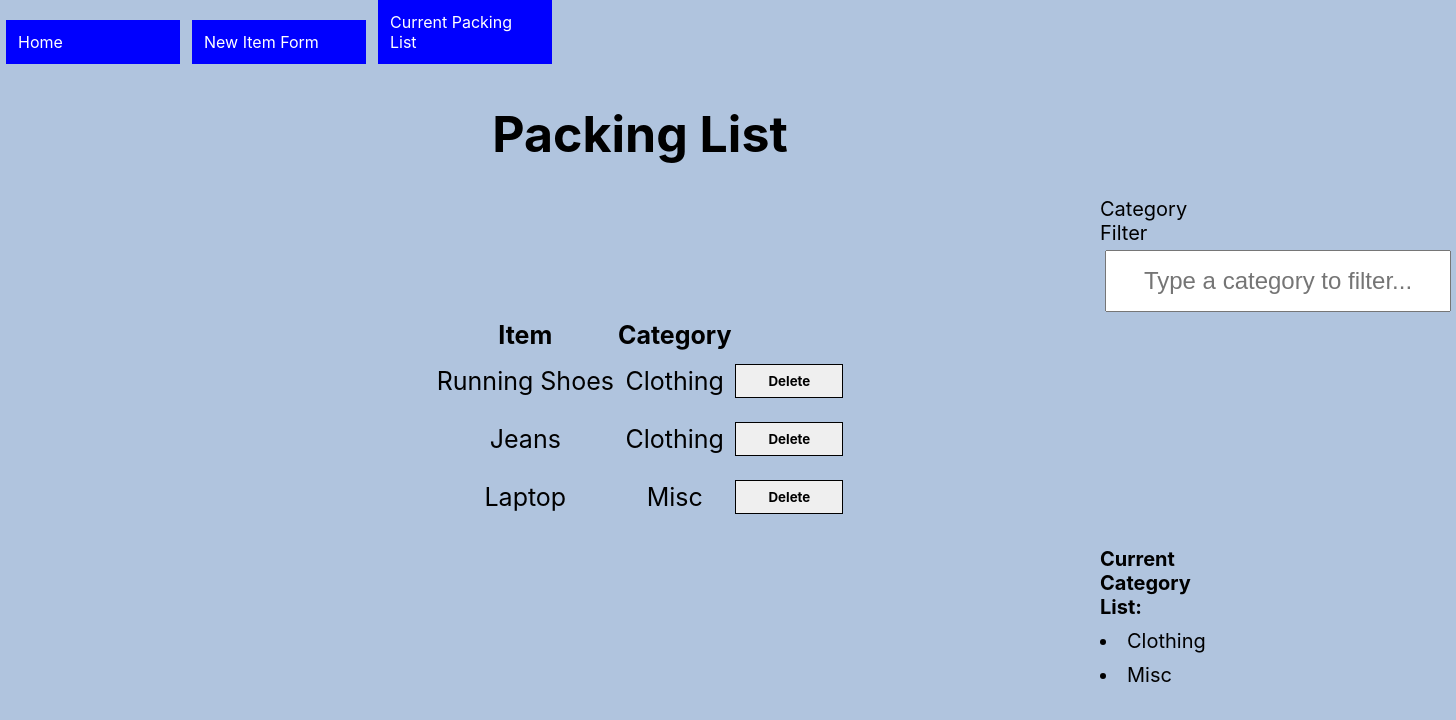
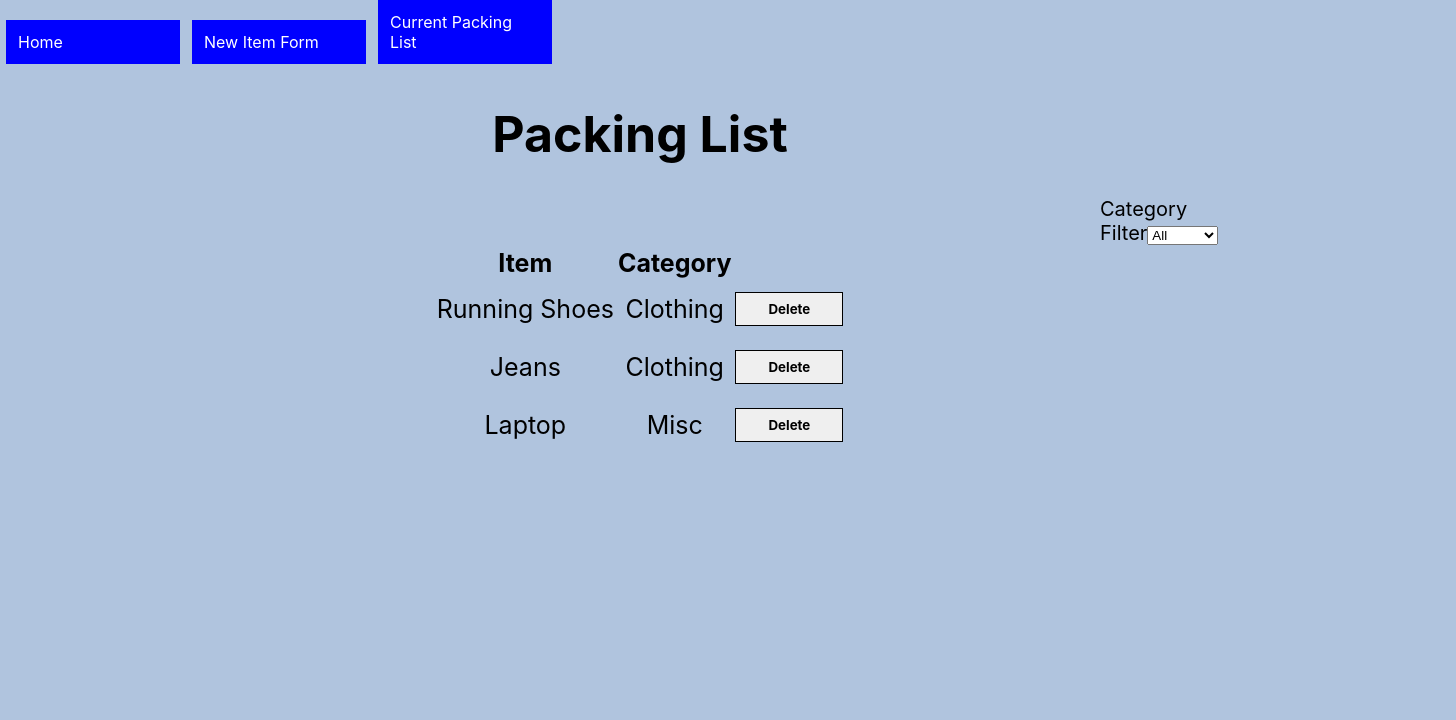
Before and after one commit to turitzinv/phase-2-final-project, a React (Create React App) app: page /currentpackinglist in a window 1280 px wide. Shown: the top 720 px of the page, 1456 px wide, since content can reach past the window. Built offline with nearby package versions, Linux system fonts and the light colour scheme; data requests are answered from the project's data file.

Commit message:
Removed filtered search bar and unique category table. Added dropdown category filter.

```diff
--- a/src/App.js
+++ b/src/App.js
@@ -9,7 +9,34 @@ import CurrentPackingList from "./components/CurrentPackingList";
 
 function App() {
   const [allItems, setItems] = useState([]);
-  const [search, setSearch] = useState("")
+  // const [search, setSearch] = useState("")
+  const [selectedCategory, setSelectedCategory] = useState("All")
+
+function handleSelectCategory(event) {
+  setSelectedCategory(event.target.value)
+}
+
+const categoryList = allItems.map((item) => {
+  return item.category;
+});
+
+let uniqueCategoryList = ["All"];
+  categoryList.forEach((category) => {
+    if (!uniqueCategoryList.includes(category)) {
+      uniqueCategoryList.push(category);
+    }
+  });
+  console.log(uniqueCategoryList, "This is uniqueCategoryList")
+
+  const displayCategoryList = uniqueCategoryList.map((category, index) => {
+    if (category === "All") {
+      return <option key={index}>{category}</option>
+    } else if (category !== "All") {
+      return <option key={index}>{category}</option>
+    }
+  })
+
+  console.log(displayCategoryList, "This is displayCategoryList")
 
   useEffect(() => {
     fetch("http://localhost:3001/list")
@@ -26,16 +53,23 @@ function App() {
     setItems(updatedItems)
   }
 
-  function handleSearchFilter(searchedCategory) {
-    setSearch(searchedCategory);
-  }
+  // function handleSearchFilter(searchedCategory) {
+  //   setSearch(searchedCategory);
+  // }
 
   function filteredCategory() {
-    if (search.length > 0) {
-      return allItems.filter((item) => item.category.includes(search))
+    if (selectedCategory ==="All"){
+      return allItems
     } else {
-      return allItems
+      return allItems.filter((item) =>
+        item.category === selectedCategory
+      )
     }
+    // if (search.length > 0) {
+    //   return allItems.filter((item) => item.category.includes(search))
+    // } else {
+    //   return allItems
+    // }
   }
 
   return (
@@ -53,8 +87,11 @@ function App() {
         <CurrentPackingList
         allItems={filteredCategory()}
         handleDeleteItem={handleDeleteItem}
-        handleSearchFilter={handleSearchFilter}
-        search={search}
+        handleSelectCategory={handleSelectCategory}
+        selectedCategory={selectedCategory}
+        displayCategoryList={displayCategoryList}
+        // handleSearchFilter={handleSearchFilter}
+        // search={search}
         />
       </Route>
       <Route path="/*" >
--- a/src/components/CategorySearch.js
+++ b/src/components/CategorySearch.js
@@ -1,17 +1,37 @@
 import React from 'react'
 
-function CategorySearch({onSearchFilter, search}) {
+function CategorySearch({ onSelectCategory, selectedCategory, displayCategoryList }) {
+
+
+// const uniqueCategoryList = categoryList.map((category, index) => {
+//   if (category !== "All") {
+//     return <option key={index}>{category}</option>
+//   }
+// })
+
   return (
+
     <div className="searchbar">
-      <label>Category Filter</label>
-      <input
-        type="text"
-        id="search"
-        placeholder="Type a category to filter..."
-        onChange={(e) => onSearchFilter(e.target.value)}
-        value = {search}
-      />
+      <label>
+        Category Filter
+        <select name="category"
+        value={selectedCategory}
+        onChange={onSelectCategory}
+        >
+         {displayCategoryList}
+        </select>
+      </label>
     </div>
+//     <div className="searchbar">
+//       <label>Category Filter</label>
+//       <input
+//         type="text"
+//         id="search"
+//         placeholder="Type a category to filter..."
+//         onChange={(e) => onSearchFilter(e.target.value)}
+//         value = {search}
+//       />
+//     </div>
   )
 }
 
--- a/src/components/CurrentPackingList.js
+++ b/src/components/CurrentPackingList.js
@@ -2,7 +2,7 @@ import React from "react";
 import ItemCard from "./ItemCard";
 import CategorySearch from "./CategorySearch";
 
-function CurrentPackingList({ allItems, handleDeleteItem, handleSearchFilter, search }) {
+function CurrentPackingList({ allItems, handleDeleteItem, handleSelectCategory, selectedCategory, displayCategoryList }) {
   const entirePackingList = allItems.map((item) => (
     <ItemCard
       key={item.id}
@@ -13,25 +13,25 @@ function CurrentPackingList({ allItems, handleDeleteItem, handleSearchFilter, se
     />
   ));
 
-  const categoryList = allItems.map((item) => {
-    return item.category;
-  });
+  // const categoryList = allItems.map((item) => {
+  //   return item.category;
+  // });
 
-  let uniqueCategoryList = [];
-  categoryList.forEach((category) => {
-    if (!uniqueCategoryList.includes(category)) {
-      uniqueCategoryList.push(category);
-    }
-  });
+  // let uniqueCategoryList = [];
+  // categoryList.forEach((category) => {
+  //   if (!uniqueCategoryList.includes(category)) {
+  //     uniqueCategoryList.push(category);
+  //   }
+  // });
 
-  const currentCategoryList = uniqueCategoryList.map((category) => {
-    return <li key={category} className="current-categories">{category}</li>;
-  });
+  // const currentCategoryList = uniqueCategoryList.map((category) => {
+  //   return <li key={category} className="current-categories">{category}</li>;
+  // });
 
   return (
     <div>
       <h1 className="header">Packing List</h1>
-      <CategorySearch onSearchFilter={handleSearchFilter} search={search}/>
+      <CategorySearch allItems={allItems} onSelectCategory={handleSelectCategory} selectedCategory={selectedCategory} displayCategoryList={displayCategoryList} />
       <table id="packing-list-table">
         <thead>
           <tr>
@@ -41,8 +41,6 @@ function CurrentPackingList({ allItems, handleDeleteItem, handleSearchFilter, se
         </thead>
         <tbody>{entirePackingList}</tbody>
       </table>
-      <h3 className="current-categories">Current Category List: </h3>
-      {currentCategoryList}
     </div>
   );
 }
--- a/src/components/NewItemForm.js
+++ b/src/components/NewItemForm.js
@@ -12,6 +12,7 @@ function NewItemForm({ onAddingItem }) {
       [event.target.name]: event.target.value,
     });
   }
+
 
   function handleSubmit(event) {
     event.preventDefault();
@@ -31,6 +32,7 @@ function NewItemForm({ onAddingItem }) {
         alert("Item Submitted!")
       })
   }
+
 
   return (
     <div>
```
